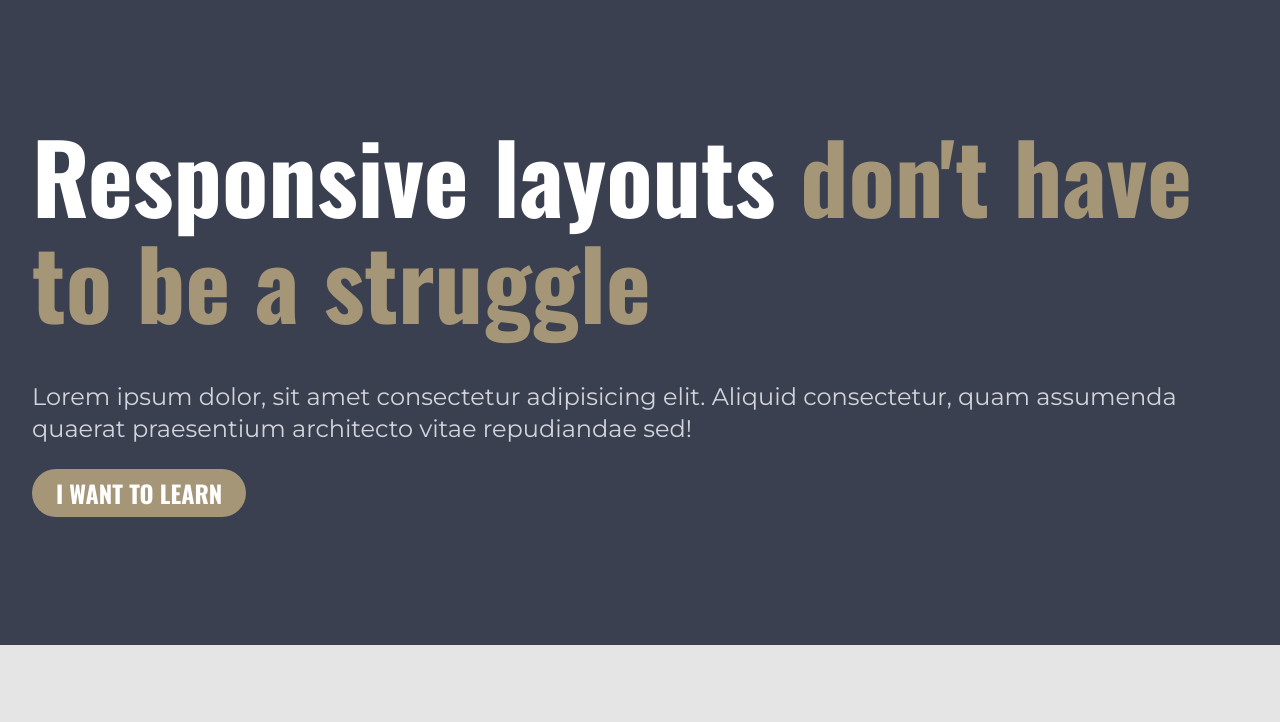
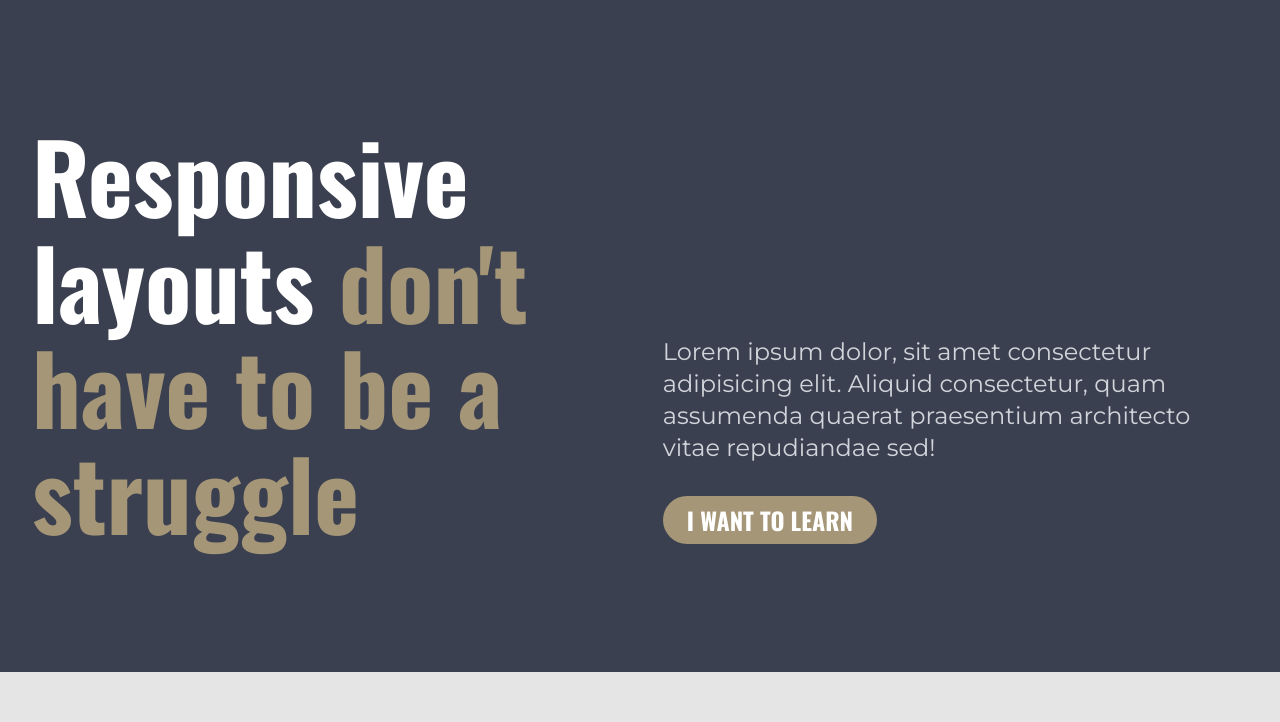
Before and after one commit to jasonrberk/responsive-design, a website: page src/index.html in a window 1280 px wide. Shown: the part 68-790 px from the top of the page. Drawn offline with nearby package versions, Linux system fonts and the light colour scheme; files that its build step writes are made by us from their sources.

Commit message:
make the hero responsive

```diff
--- a/src/index.html
+++ b/src/index.html
@@ -32,9 +32,9 @@
 
     <!-- hero section -->
     <section class="bg-custom-darker py-32">
-      <div class="max-container flex flex-col">
-        <h1 class="font-accent text-8xl leading-[1.1] pb-12">Responsive layouts <span class="text-custom-accent">don't have to be a struggle</span></h1>
-        <div class="flex flex-col gap-6">
+      <div class="max-container flex flex-col gap-12 lg:flex-row lg:items-end">
+        <h1 class="font-accent text-8xl leading-[1.1]">Responsive layouts <span class="text-custom-accent">don't have to be a struggle</span></h1>
+        <div class="flex flex-col gap-8">
           <p class="text-gray-300 text-2xl">Lorem ipsum dolor, sit amet consectetur adipisicing elit. Aliquid consectetur, quam assumenda quaerat praesentium architecto vitae repudiandae sed!</p>
           <a class="font-accent text-2xl uppercase bg-custom-accent rounded-full px-6 py-2 max-w-max" href="#">I want to learn</a>
         </div>
```
